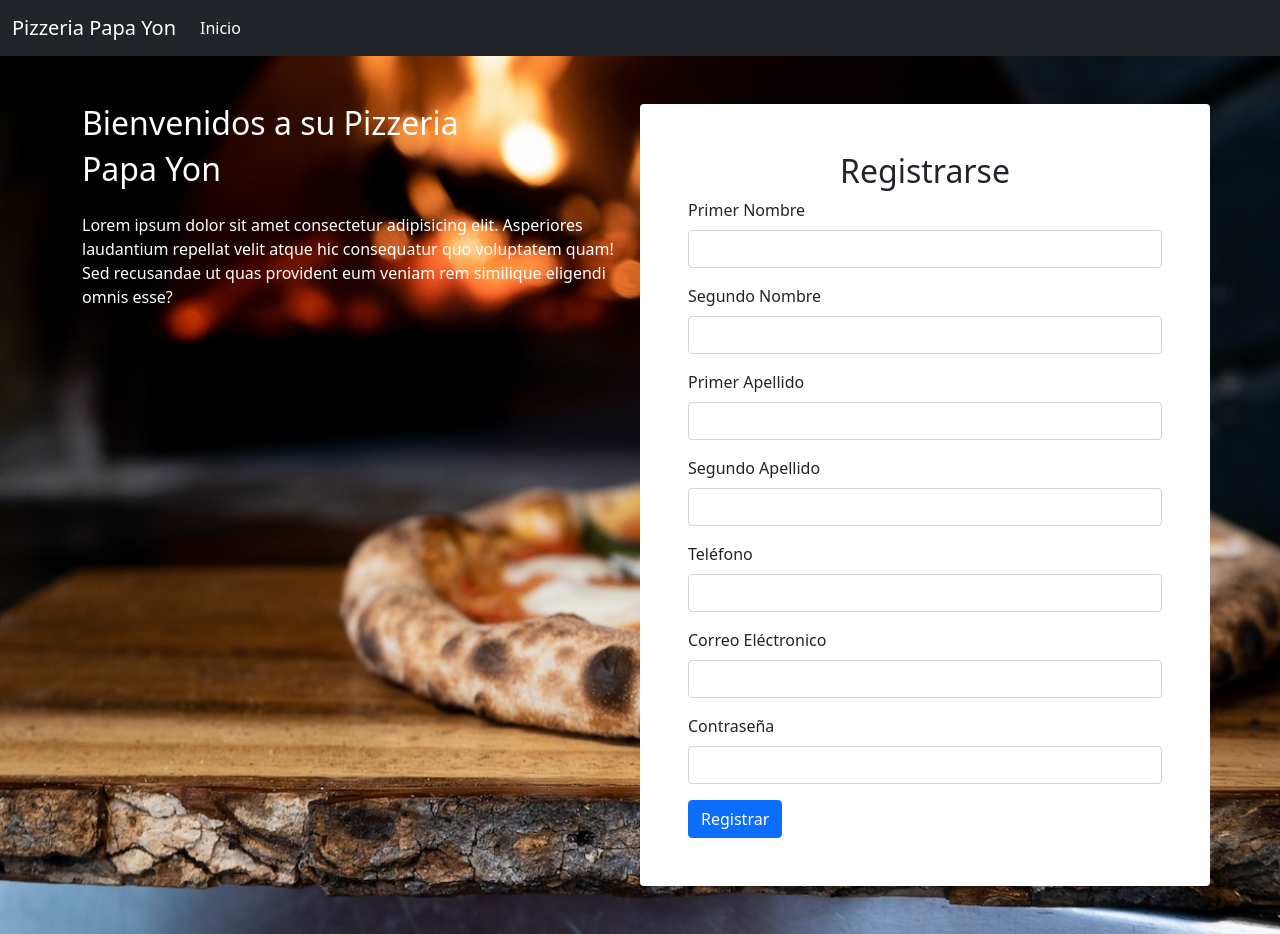
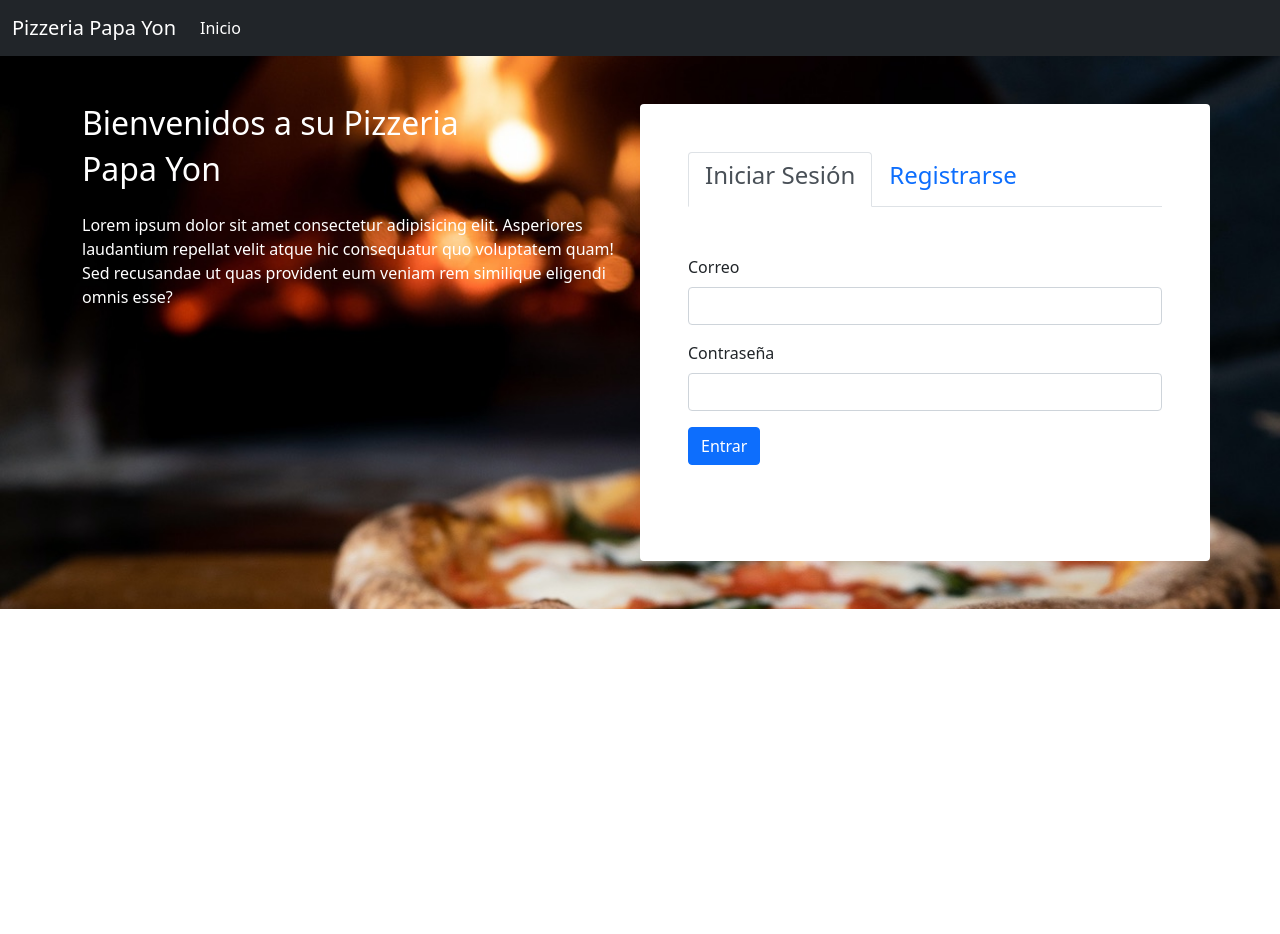
Before and after one commit to Mayday104/pizzadeliveryfrond, a plain HTML site: page index.html in a window 1280 px wide. After the commit the page ends 800 px from the top, so only its background shows below. Drawn offline with nearby package versions, Linux system fonts and the light colour scheme; some packages are replaced by stand-ins of ours; a script that the page names is missing.

Commit message:
Implementación del frond end del login

```diff
--- a/index.html
+++ b/index.html
@@ -38,9 +38,33 @@
                     <p class="mt-4 text-white">Lorem ipsum dolor sit amet consectetur adipisicing elit. Asperiores laudantium repellat velit atque hic consequatur quo voluptatem quam! Sed recusandae ut quas provident eum veniam rem similique eligendi omnis esse?</p>
                 </div>
                 <div class="col-md-6 bg-white p-5 rounded">
-                    <h2 class="text-center">Registrarse</h2>
 
-                    <form>
+                  <ul class="nav nav-tabs" id="myTab" role="tablist">
+                    <li class="nav-item">
+                      <a class="nav-link active" id="login-tab" data-toggle="tab" href="#login" role="tab" aria-controls="login" aria-selected="true"><h4 class="text-center">Iniciar Sesión</h4></a>
+                    </li>
+                    <li class="nav-item">
+                      <a class="nav-link" id="register-tab" data-toggle="tab" href="#register" role="tab" aria-controls="register" aria-selected="false"><h4 class="text-center">Registrarse</h4></a>
+                    </li>
+                  </ul>
+                  <div class="tab-content " id="myTabContent">
+                    <div class="tab-pane fade show active py-5" id="login" role="tabpanel" aria-labelledby="login-tab">
+                      <form>
+                        <div class="mb-3">
+                          <label for="emailLogin" class="form-label">Correo</label>
+                          <input type="email" class="form-control" id="emailLogin">
+                      </div>
+
+                      <div class="mb-3">
+                        <label for="contraseniaLogin" class="form-label">Contraseña</label>
+                        <input type="password" class="form-control" id="contraseniaLogin">
+                    </div>
+
+                    <button type="button" class="btn btn-primary" onclick="iniciarSesion()">Entrar</button>
+                        </form>
+                    </div>
+                    <div class="tab-pane fade py-5" id="register" role="tabpanel" aria-labelledby="register-tab">
+                      <form>
                         <div class="mb-3">
                             <label for="primerNombre" class="form-label">Primer Nombre</label>
                             <input type="text" class="form-control" id="primerNombre">
@@ -78,6 +102,13 @@
 
                         <button type="button" class="btn btn-primary" onclick="registrarCliente()">Registrar</button>
                     </form>
+                    </div>
+
+                  </div>
+
+
+
+
                 </div>
             </div>
         </div>
@@ -85,7 +116,9 @@
 
 
 
-    <script src="https://cdn.jsdelivr.net/npm/bootstrap@5.1.3/dist/js/bootstrap.bundle.min.js" integrity="sha384-ka7Sk0Gln4gmtz2MlQnikT1wXgYsOg+OMhuP+IlRH9sENBO0LRn5q+8nbTov4+1p" crossorigin="anonymous"></script>
+      <script src="https://code.jquery.com/jquery-3.3.1.slim.min.js" integrity="sha384-q8i/X+965DzO0rT7abK41JStQIAqVgRVzpbzo5smXKp4YfRvH+8abtTE1Pi6jizo" crossorigin="anonymous"></script>
+      <script src="https://cdn.jsdelivr.net/npm/bootstrap@5.1.3/dist/js/bootstrap.bundle.min.js" integrity="sha384-ka7Sk0Gln4gmtz2MlQnikT1wXgYsOg+OMhuP+IlRH9sENBO0LRn5q+8nbTov4+1p" crossorigin="anonymous"></script>
+    <script src="https://cdn.jsdelivr.net/npm/bootstrap@4.3.1/dist/js/bootstrap.min.js" integrity="sha384-JjSmVgyd0p3pXB1rRibZUAYoIIy6OrQ6VrjIEaFf/nJGzIxFDsf4x0xIM+B07jRM" crossorigin="anonymous"></script>
     <script src="//cdn.jsdelivr.net/npm/sweetalert2@11"></script>
 
     <script src="js/index.js"></script>
--- a/js/index.js
+++ b/js/index.js
@@ -14,6 +14,42 @@
 }
 */
 
+function iniciarSesion(){
+    let emailLogin = document.getElementById('emailLogin').value;
+    let passwordLogin = document.getElementById('contraseniaLogin').value;
+
+    let data={
+        'email': emailLogin,
+        'contrasenia': passwordLogin
+    }
+
+    fetch('https://localhost:44397/api/login',{
+        method:'POST',
+        body:JSON.stringify(data),
+        headers: new Headers({
+            "Content-Type":"application/json"
+        })
+    }).then((resp) => resp.json())
+    .then(function(data){
+
+
+        if(data.success){
+            Swal.fire(
+                'Inicio de sesion correcto',
+                'Bienvenido ' + data.data.cliente.primerNombre + ' ' + data.data.cliente.primerApellido,
+                'success'
+              )
+        }
+        else{
+            Swal.fire(
+                'Inicio de sesion no valido',
+                data.message,
+                'error'
+              )
+        }
+    })
+}
+
 function registrarCliente(){
     let primerNombre = document.getElementById('primerNombre').value;
     let segundoNombre=document.getElementById('segundoNombre').value;
@@ -24,7 +60,7 @@ function registrarCliente(){
     let email=document.getElementById('correo').value;
     let contrasenia=document.getElementById('contrasenia').value;
 
-    var data={
+    let data={
         'cliente':{
             'primerNombre':primerNombre,
             'segundoNombre':segundoNombre,
```
